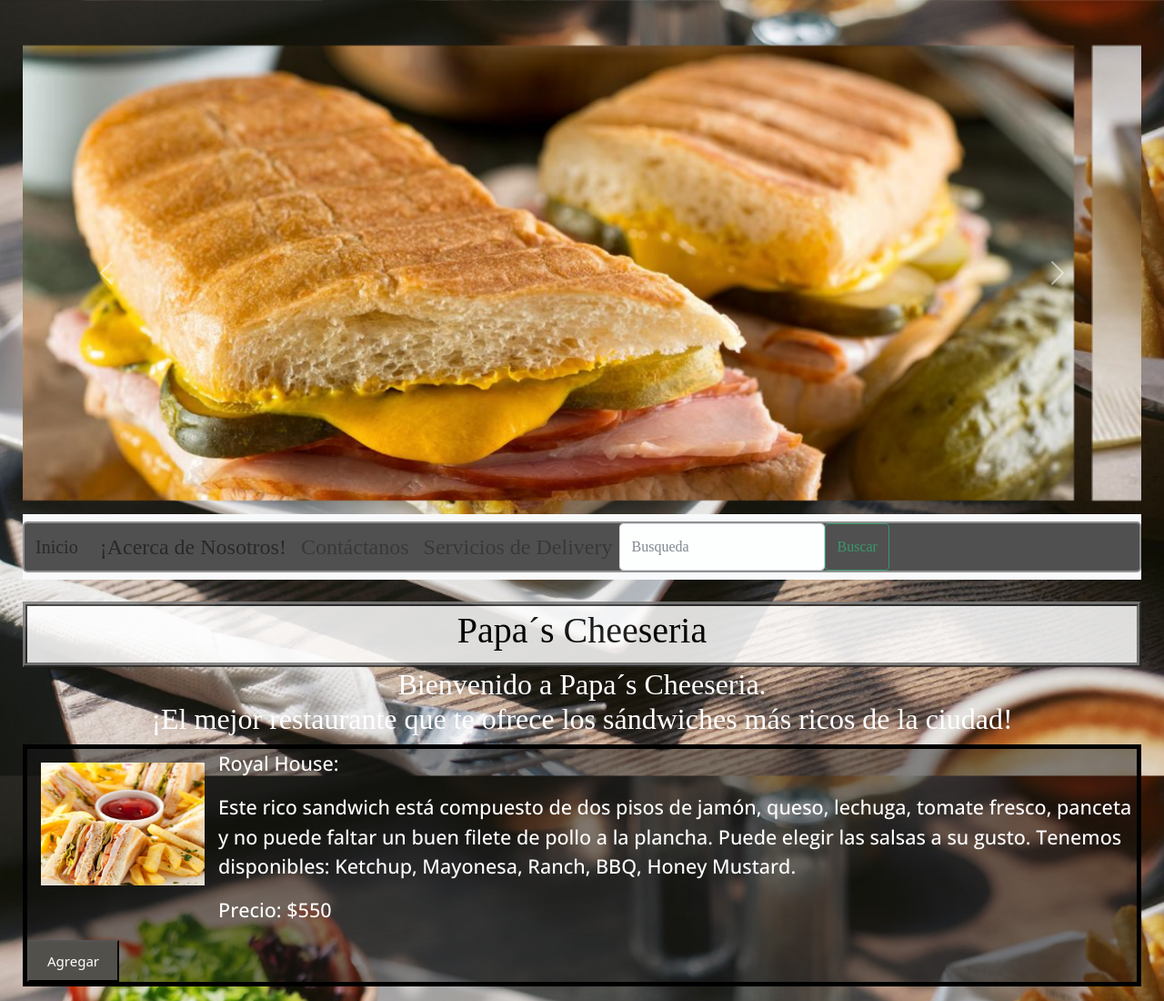
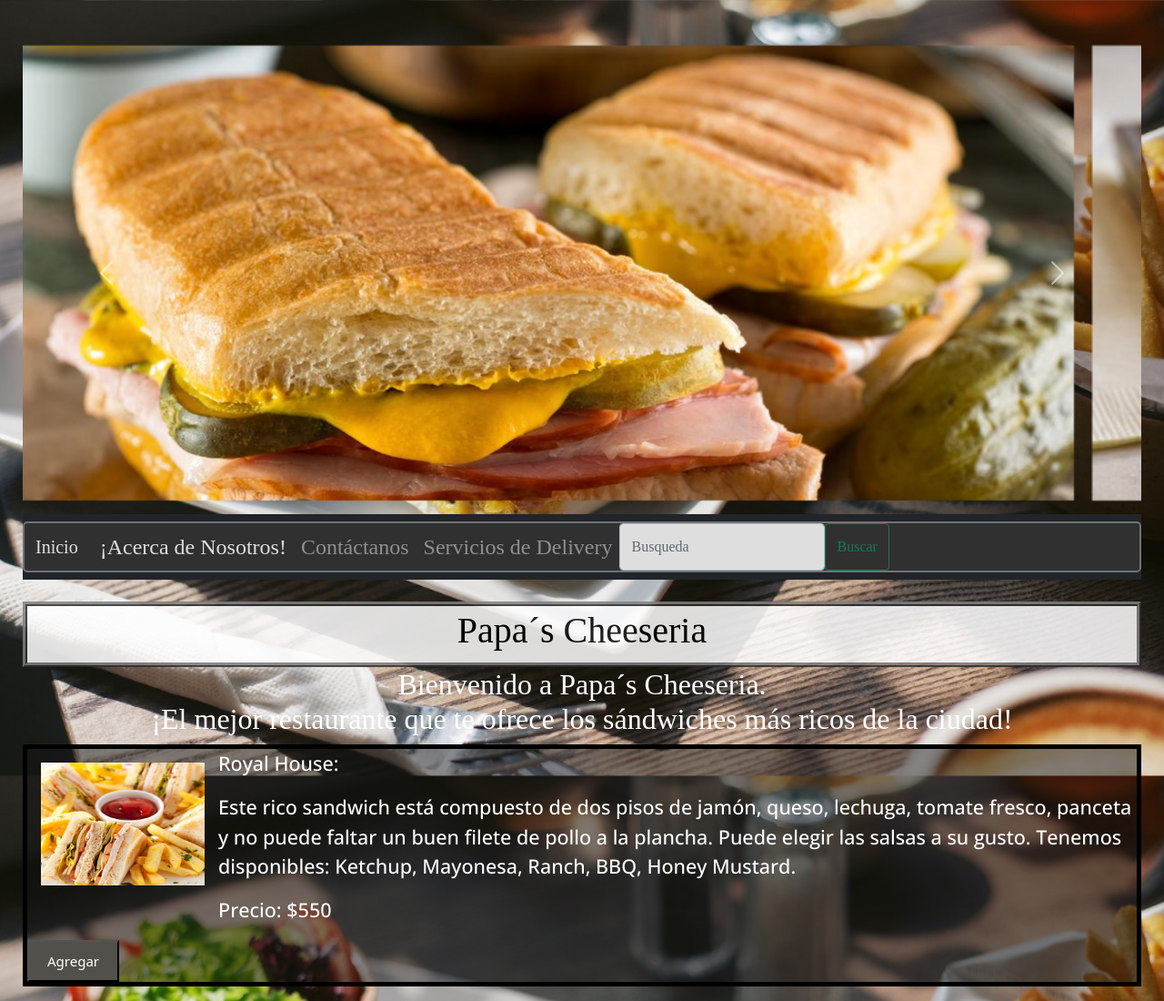
Before and after one commit to DaherRivas/Mi-Primera-Web, a plain HTML site: page index.html in a window 1280 px wide. Shown: the top 1100 px of the page at 91% size. Drawn offline with nearby package versions, Linux system fonts and the light colour scheme; some packages are replaced by stand-ins of ours; a script that the page names is missing.

Commit message:
Update index.html

```diff
--- a/index.html
+++ b/index.html
@@ -44,7 +44,7 @@
         </button>
         </div>
 
-        <nav class="navbar navbar-expand-lg navbar-light bg-light">
+        <nav class="navbar navbar-expand-lg navbar-dark bg-dark">
           <div class="container-fluid">
             <a class="navbar-brand" href="#">Inicio</a>
             <button class="navbar-toggler" type="button" data-bs-toggle="collapse" data-bs-target="#navbarNavAltMarkup" aria-controls="navbarNavAltMarkup" aria-expanded="false" aria-label="Toggle navigation">
@@ -173,6 +173,6 @@
 
   <script src="https://cdn.jsdelivr.net/npm/bootstrap@5.1.3/dist/js/bootstrap.bundle.min.js" integrity="sha384-ka7Sk0Gln4gmtz2MlQnikT1wXgYsOg+OMhuP+IlRH9sENBO0LRn5q+8nbTov4+1p" crossorigin="anonymous"></script>
   <script src="//cdn.jsdelivr.net/npm/sweetalert2@11"></script>
-  <script>src="js/sweetalert.js"</script>
+  <script src="js/sweetalert.js"</script>
   </body>
 </html>
```
